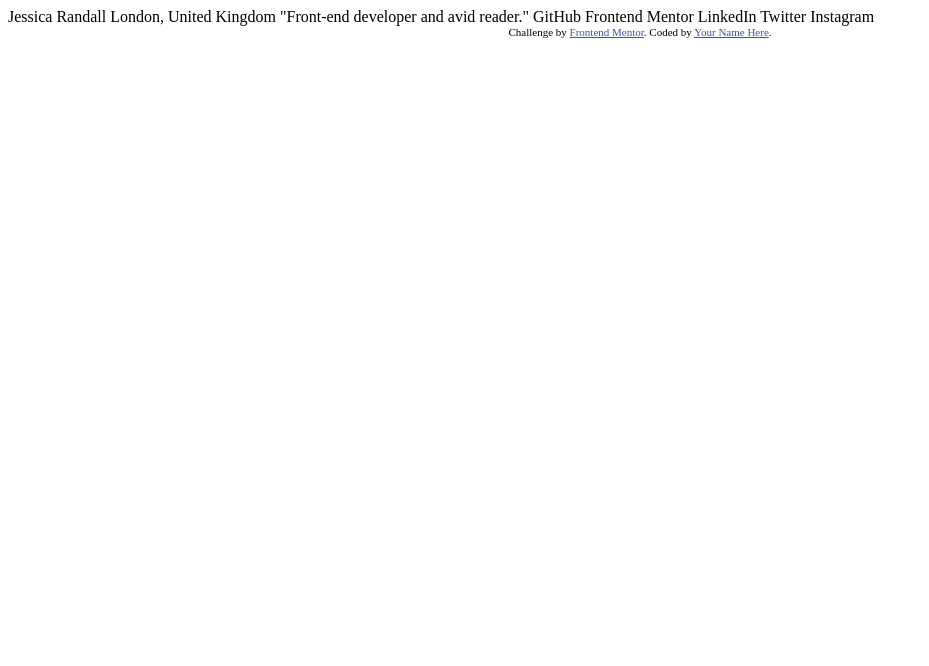
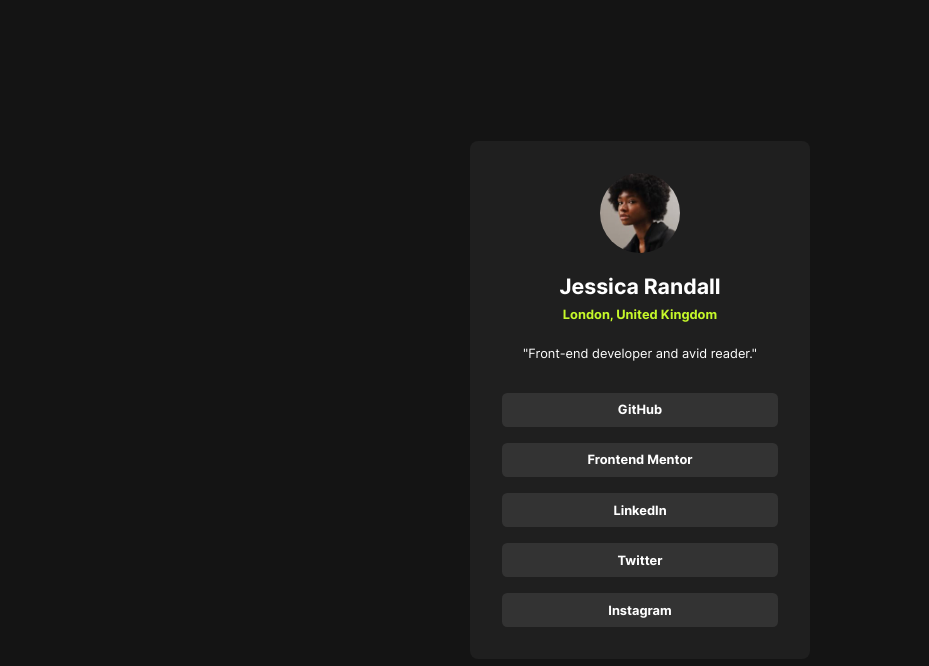
Before and after one commit to rethiagarajan/fem-social-links-profile-main, a plain HTML site: page index.html in a window 1280 px wide. Shown: the whole page, without its empty margins (0-929 px from the left). Drawn offline with Linux system fonts and the light colour scheme.

Commit message:
🔵 Challenge complete - Social links profile

```diff
--- a/index.html
+++ b/index.html
@@ -1,34 +1,34 @@
 <!DOCTYPE html>
 <html lang="en">
+
 <head>
   <meta charset="UTF-8">
-  <meta name="viewport" content="width=device-width, initial-scale=1.0"> <!-- displays site properly based on user's device -->
+  <meta name="viewport" content="width=device-width, initial-scale=1.0">
 
   <link rel="icon" type="image/png" sizes="32x32" href="./assets/images/favicon-32x32.png">
+  <link rel="stylesheet" href="style.css">
 
   <title>Frontend Mentor | Social links profile</title>
 
-  <!-- Feel free to remove these styles or customise in your own stylesheet 👍 -->
-  <style>
-    .attribution { font-size: 11px; text-align: center; }
-    .attribution a { color: hsl(228, 45%, 44%); }
-  </style>
 </head>
+
 <body>
 
-  Jessica Randall
-  London, United Kingdom
-  "Front-end developer and avid reader."
+  <main>
+    <div class="profile">
+      <img src="assets/images/avatar-jessica.jpeg" alt="Jessica's profile picture" class="profile__picture">
+      <h1 class="profile__name">Jessica Randall</h1>
+      <h2 class="profile__location">London, United Kingdom</h2>
+      <p class="profile__bio">"Front-end developer and avid reader."</p>
+      <div class="profile__links">
+        <a href="#">GitHub</a>
+        <a href="#">Frontend Mentor</a>
+        <a href="#">LinkedIn</a>
+        <a href="#">Twitter</a>
+        <a href="#">Instagram</a>
+      </div>
+    </div>
+  </main>
+</body>
 
-  GitHub
-  Frontend Mentor
-  LinkedIn
-  Twitter
-  Instagram
-
-  <div class="attribution">
-    Challenge by <a href="https://www.frontendmentor.io?ref=challenge" target="_blank">Frontend Mentor</a>.
-    Coded by <a href="#">Your Name Here</a>.
-  </div>
-</body>
 </html>
--- /dev/null
+++ b/style.css
@@ -0,0 +1,99 @@
+:root {
+    --green: hsl(75, 94%, 57%);
+    --white: hsl(0, 0%, 100%);
+    --grey-700: hsl(0, 0%, 20%);
+    --grey-800: hsl(0, 0%, 12%);
+    --grey-900: hsl(0, 0%, 8%);
+}
+
+@font-face {
+    font-family: 'Inter';
+    src: url('assets/fonts/static/Inter-Regular.ttf') format('truetype');
+    font-weight: 400;
+}
+
+@font-face {
+    font-family: 'Inter';
+    src: url('assets/fonts/static/Inter-SemiBold.ttf') format('truetype');
+    font-weight: 600;
+}
+
+@font-face {
+    font-family: 'Inter';
+    src: url('assets/fonts/static/Inter-Bold.ttf') format('truetype');
+    font-weight: 700;
+}
+
+*,
+*::after,
+*::before {
+    margin: 0;
+    padding: 0;
+    box-sizing: border-box;
+}
+
+body {
+    background-color: var(--grey-900);
+    color: var(--white);
+    font-family: 'Inter';
+
+    display: flex;
+    justify-content: center;
+    align-items: center;
+    height: 100vh;
+}
+
+.profile {
+    width: 340px;
+    background-color: var(--grey-800);
+    padding: 2rem;
+    border-radius: .5rem;
+    text-align: center;
+}
+
+.profile__picture {
+    border-radius: 50%;
+    width: 5rem;
+    height: 5rem;
+}
+
+
+.profile__name {
+    font-size: 1.33rem;
+    margin-top: 1rem;
+}
+
+.profile__location {
+    color: var(--green);
+    font-size: .8rem;
+    margin-top: .5rem;
+}
+
+.profile__bio {
+    font-size: .8rem;
+    margin-top: 1.5rem;
+}
+
+.profile__links {
+    margin-top: 1rem;
+    display: flex;
+    flex-direction: column;
+}
+
+.profile__links a {
+    text-decoration: none;
+    color: var(--white);
+    background-color: var(--grey-700);
+    margin-top: 1rem;
+    padding-top: .6rem;
+    padding-bottom: .6rem;
+    font-weight: 800;
+    font-size: .8rem;
+    border-radius: .33rem;
+    transition: background-color .3s, color .3s;
+}
+
+.profile__links a:hover {
+    background-color: var(--green);
+    color: var(--grey-900);
+}
```
Also changed, not shown: 1 other file.
